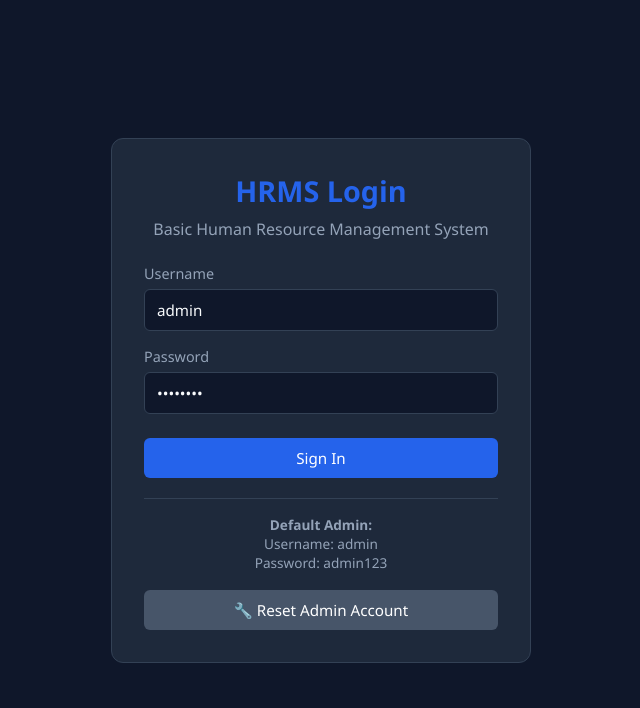
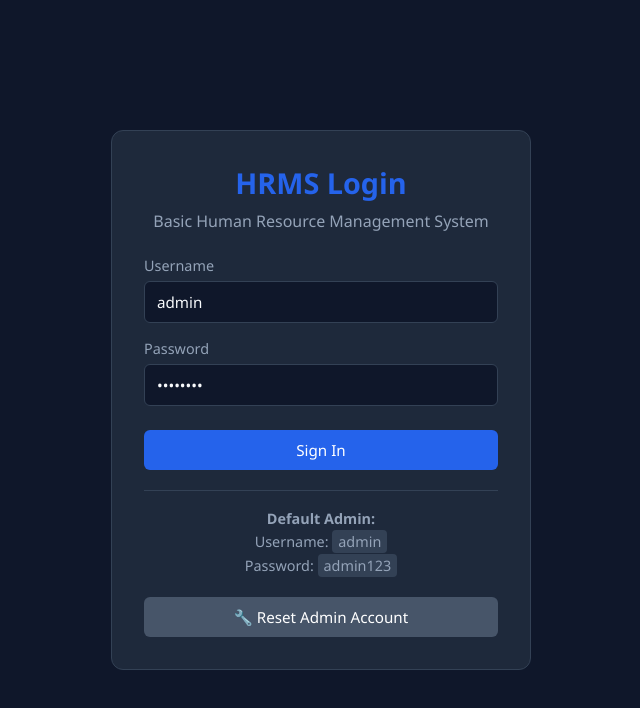
Before and after one commit to villanuevakent123/basic-hrms, a plain HTML site: page index.html in a window 1280 px wide. Shown: the whole page, without its empty margins (319-959 px from the left). Drawn offline with Linux system fonts and the light colour scheme.

Commit message:
Refine styles for login hint and layout
Updated styles for login hint and adjusted font sizes.

```diff
--- a/styles.css
+++ b/styles.css
@@ -18,8 +18,8 @@ input, select {
     border-radius: 6px; background: #0f172a; color: var(--text); font-size: 0.95rem;
 }
 label { display: block; margin-bottom: 6px; color: var(--muted); font-size: 0.9rem; }
+code { background: #334155; padding: 2px 6px; border-radius: 4px; }
 
-/* Login Screen */
 .login-container {
     display: flex; align-items: center; justify-content: center;
     min-height: 100vh; padding: 20px;
@@ -31,7 +31,7 @@ label { display: block; margin-bottom: 6px; color: var(--muted); font-size: 0.9r
 .login-card h1 { text-align: center; margin-bottom: 8px; color: var(--primary); }
 .login-card > p { text-align: center; color: var(--muted); margin-bottom: 24px; }
 .login-hint { margin-top: 20px; padding-top: 16px; border-top: 1px solid var(--border); }
-.login-hint p { font-size: 0.85rem; color: var(--muted); margin-bottom: 10px; text-align: center; }
+.login-hint p { font-size: 0.9rem; color: var(--muted); margin-bottom: 12px; text-align: center; line-height: 1.6; }
 
 .btn { padding: 10px 18px; font-weight: 500; transition: transform 0.2s; }
 .btn:hover { transform: translateY(-1px); }
@@ -43,7 +43,6 @@ label { display: block; margin-bottom: 6px; color: var(--muted); font-size: 0.9r
 .form-row { display: flex; gap: 16px; flex-wrap: wrap; margin-bottom: 16px; }
 .form-group { flex: 1; min-width: 180px; margin-bottom: 16px; }
 
-/* Main App Layout */
 .app-container { display: flex; min-height: 100vh; }
 .sidebar {
     width: 260px; background: var(--bg-card); padding: 24px 16px;
@@ -85,9 +84,7 @@ th, td { padding: 12px 14px; text-align: left; border-bottom: 1px solid var(--bo
 th { background: #1e293b; color: #cbd5e1; font-weight: 600; }
 tr:hover { background: #1e293b50; }
 
-/* Role-based visibility */
 .employee-view-only { display: none !important; }
-.admin-hidden { display: none !important; }
 .admin-col { display: table-cell; }
 body:not(.is-admin) .admin-only,
 body:not(.is-admin) .admin-section { display: none !important; }
```
